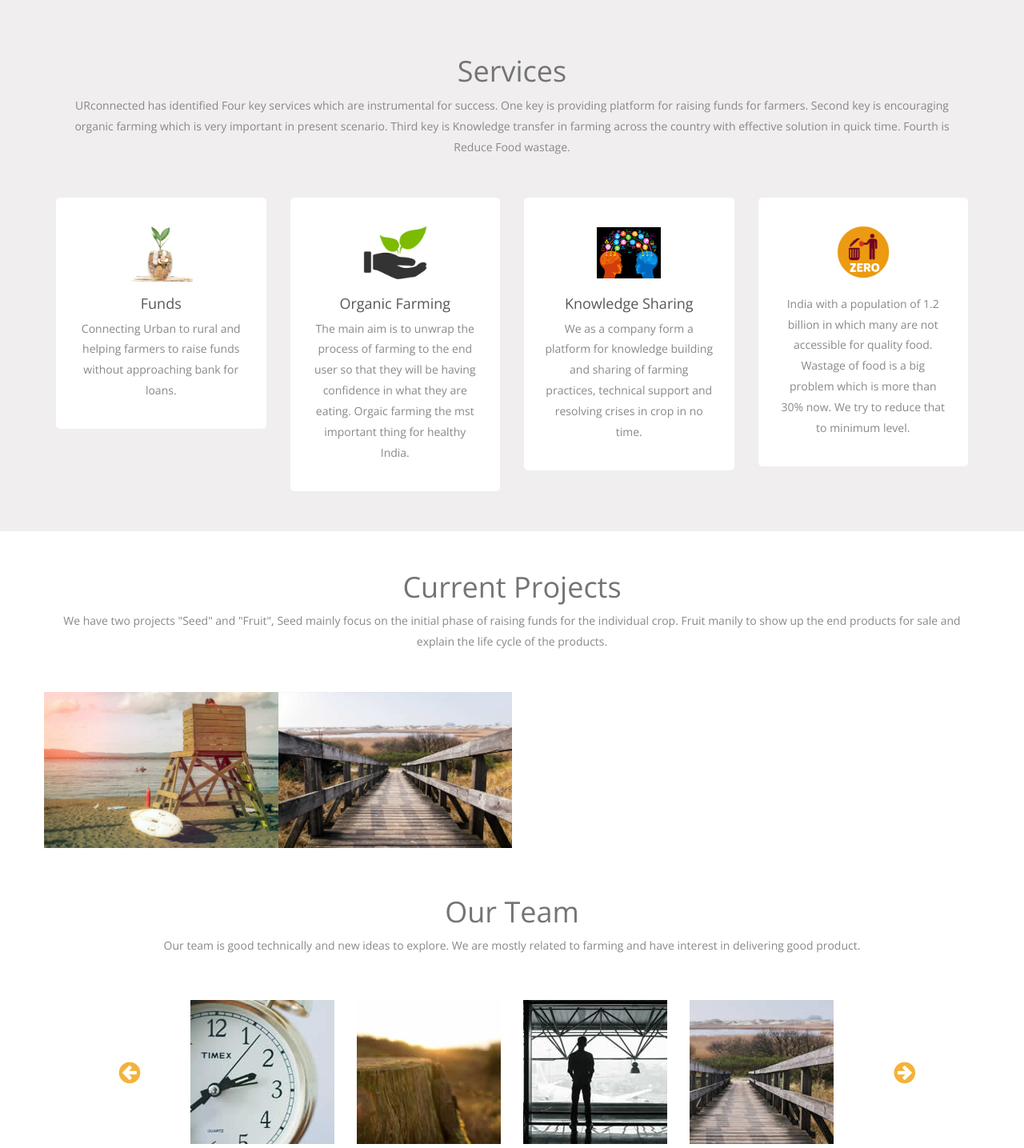
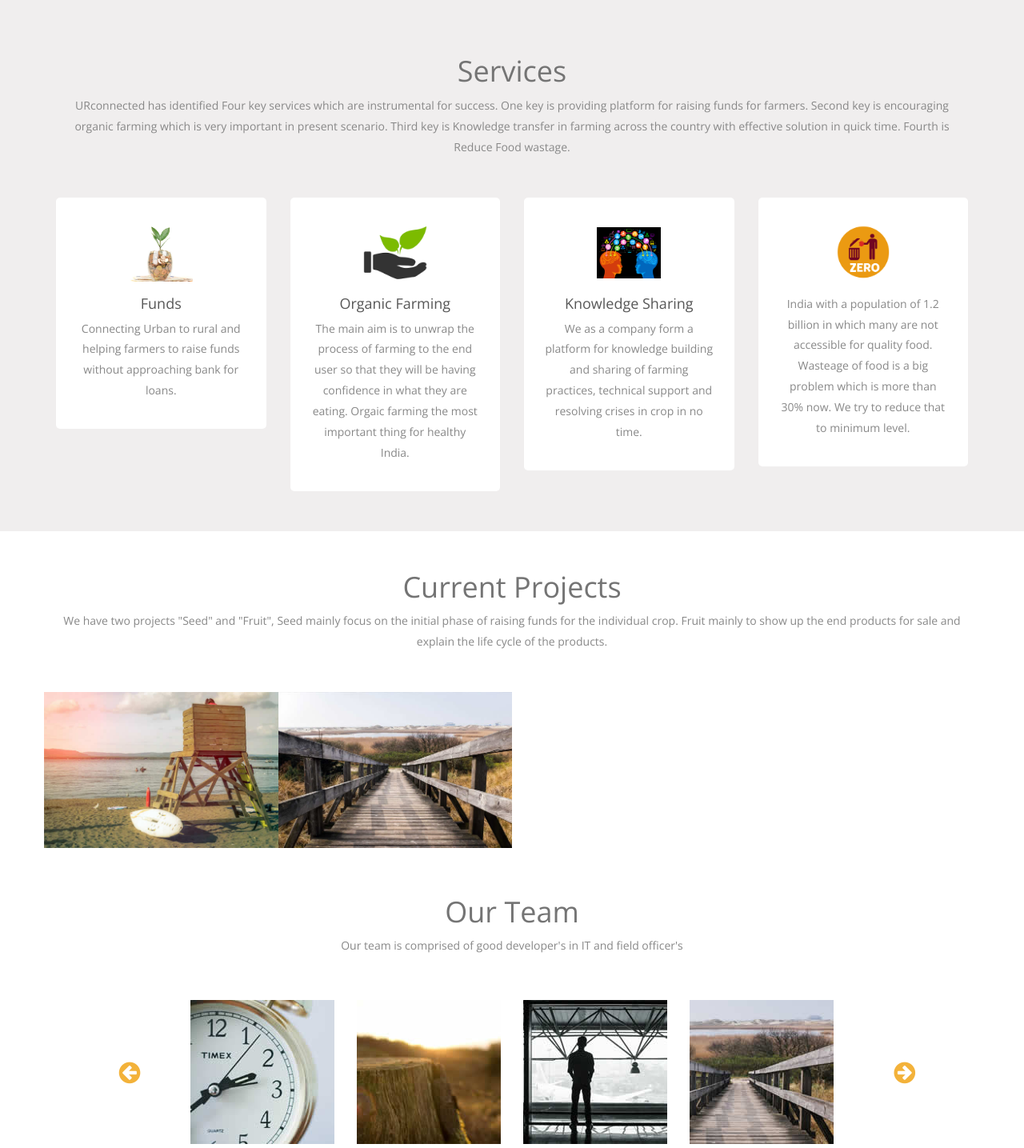
Before and after one commit to TrellixVulnTeam/farmapp_ZWF8, a Django app: page / in a window 1280 px wide. Shown: the part 584-2019 px from the top of the page at 80% size. Run offline with Django 3.2, Linux system fonts and the light colour scheme; parts of the project's set-up code (start-up, migrations or seed data) failed here and were passed over; some libraries are stand-ins or nearby versions.

Commit message:
changes for spelling mistakes

```diff
--- a/templates/api/index.html
+++ b/templates/api/index.html
@@ -122,7 +122,7 @@ http://www.templatemo.com/preview/templatemo_426_URConnected
           <div class="templatemo_serviceicon"><span><IMG SRC="{% static "images/Agriculture.png" %}"></span></div>
           <div class="templatemo_service_title">Organic Farming</div>
          <!--  <p>URConnected is free HTML5 template by <span class="blue">template</span><span class="green">mo</span>. Feel free to download, edit and use this template..</p> -->
-         <p>The main aim is to unwrap the process of farming to the end user so that they will be having confidence in what they are eating. Orgaic farming the mst important thing for healthy India.</p>
+         <p>The main aim is to unwrap the process of farming to the end user so that they will be having confidence in what they are eating. Orgaic farming the most important thing for healthy India.</p>
         </div>
       </div>
       <div class="col-md-3 col-sm-6">
@@ -136,7 +136,7 @@ http://www.templatemo.com/preview/templatemo_426_URConnected
         <div class="templatemo_servicebox">
           <div class="templatemo_serviceicon"><span><IMG SRC="{% static "images/zerowastage.png" %}"></span></div>
           <div class="templatemo_service_title"></div>
-          <p>India with a population of 1.2 billion in which many are not accessible for quality food. Wastage of food is a big problem which is more than 30% now. We try to reduce that to minimum level.</p>
+          <p>India with a population of 1.2 billion in which many are not accessible for quality food. Wasteage of food is a big problem which is more than 30% now. We try to reduce that to minimum level.</p>
         </div>
       </div>
     </div>
@@ -149,7 +149,7 @@ http://www.templatemo.com/preview/templatemo_426_URConnected
   <div class="container">
     <div class="row">
       <h1>Current Projects</h1>
-      <div class="col-md-12 templatemo_workmargin">We have two projects "Seed" and "Fruit", Seed mainly focus on the initial phase of raising funds for the individual crop. Fruit manily to show up the end products for sale and explain the life cycle of the products.</div>
+      <div class="col-md-12 templatemo_workmargin">We have two projects "Seed" and "Fruit", Seed mainly focus on the initial phase of raising funds for the individual crop. Fruit mainly to show up the end products for sale and explain the life cycle of the products.</div>
     </div>
   </div>
   <!-- <div>
@@ -183,7 +183,7 @@ http://www.templatemo.com/preview/templatemo_426_URConnected
       <div class="gallery-item"><img src="{% static "images/work/1.jpg" %}" alt="work 1">
         <div class="overlay">
           <div class="templatemo_worktitle">Seed</div>
-          <div class="templatemo_workdes">Morbi et nisi in augue accumsan imperdiet</div>
+          <div class="templatemo_workdes">Funding</div>
           <div class="templatemo_worklink"><a href="images/work/1.jpg" data-rel="lightbox" class="fa fa-search-plus"></a></div>
           <div class="templatemo_worklink"><a href="#" class="fa fa-link"></a></div>
         </div>
@@ -193,7 +193,7 @@ http://www.templatemo.com/preview/templatemo_426_URConnected
       <div class="gallery-item"><img src="{% static "images/work/2.jpg" %}" alt="work 2">
         <div class="overlay">
           <div class="templatemo_worktitle">Fruit</div>
-          <div class="templatemo_workdes">Morbi et nisi in augue accumsan imperdiet</div>
+          <div class="templatemo_workdes">Purchasing</div>
           <div class="templatemo_worklink"><a href="images/work/2.jpg" data-rel="lightbox" class="fa fa-search-plus"></a></div>
           <div class="templatemo_worklink"><a href="#" class="fa fa-link"></a></div>
         </div>
@@ -212,7 +212,7 @@ http://www.templatemo.com/preview/templatemo_426_URConnected
   <div class="container">
     <div class="row">
       <h1>Our Team</h1>
-      <div class="col-md-12 templatemo_workmargin">Our team is good technically and new ideas to explore. We are mostly related to farming and have interest in delivering good product.</div>
+      <div class="col-md-12 templatemo_workmargin">Our team is comprised of good developer's in IT and field officer's</div>
       <div id="w">
         <div class="crsl-items" data-navigation="navbtns">
           <div class="crsl-wrap">
@@ -376,10 +376,10 @@ http://www.templatemo.com/preview/templatemo_426_URConnected
     <div class="row">
       <div class="col-md-12"><div class="col-md-8">Copyright &copy; 2016 <a href="#">UR Connected</a></div>
 	  <div class="col-md-4" style="float:right;">Connect with us:
-	  <a href="#"><span class="fa fa-facebook"></span></a>
-                  <a href="#"><span class="fa fa-twitter"></span></a>
-                  <a href="#"><span class="fa fa-linkedin"></span></a>
-                  <a href="#"><span class="fa fa-skype"></span></a>
+	  <a href="https://www.facebook.com/URConnected.in"><span class="fa fa-facebook"></span></a>
+                  <a href="https://twitter.com/URConnected_in"><span class="fa fa-twitter"></span></a>
+                  <a href="https://www.linkedin.com/in/urconnected-for-a-better-future-a8ab13121"><span class="fa fa-linkedin"></span></a>
+                  <!-- <a href="#"><span class="fa fa-skype"></span></a> -->
 
 
 	  </div>
```
